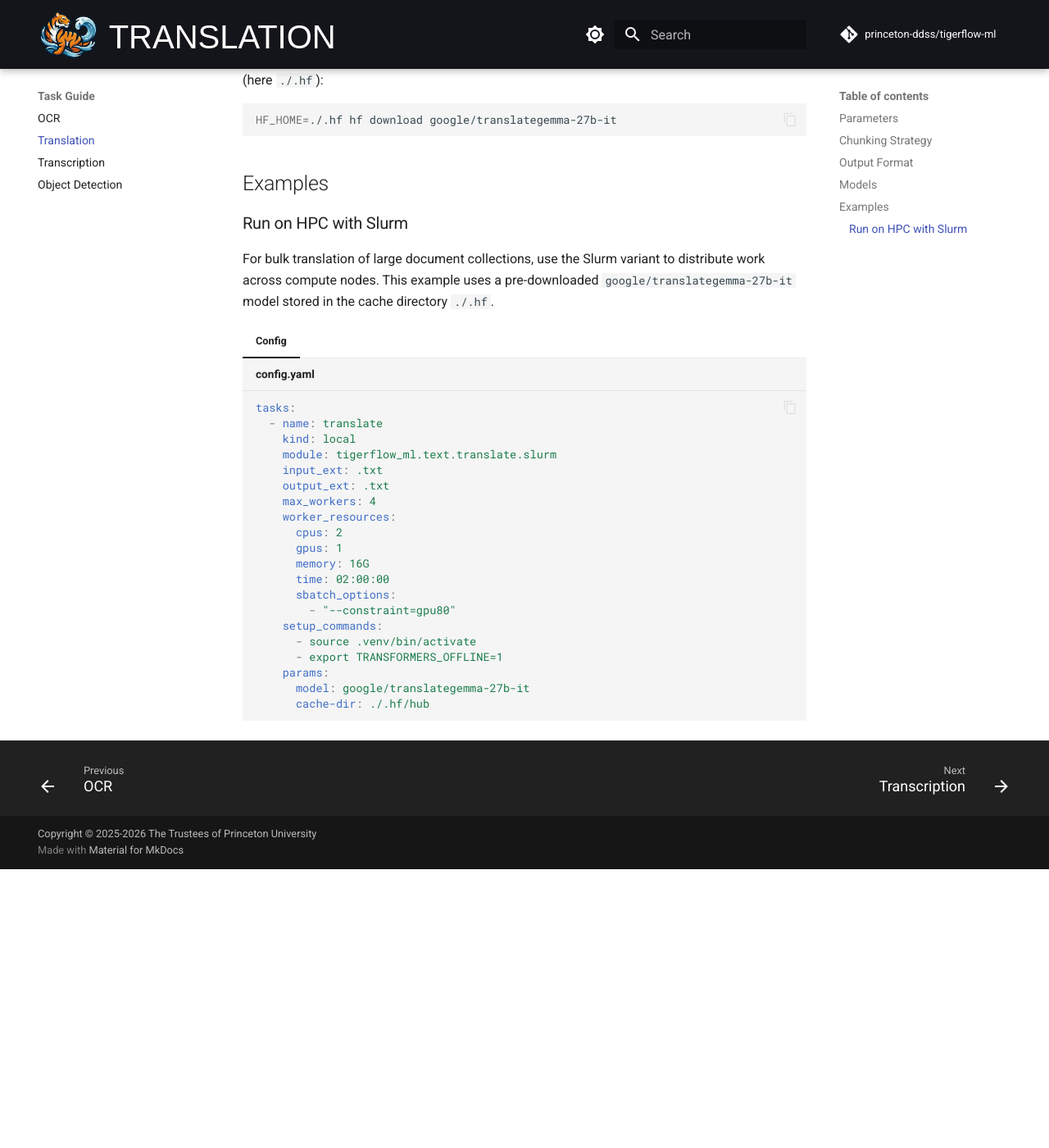
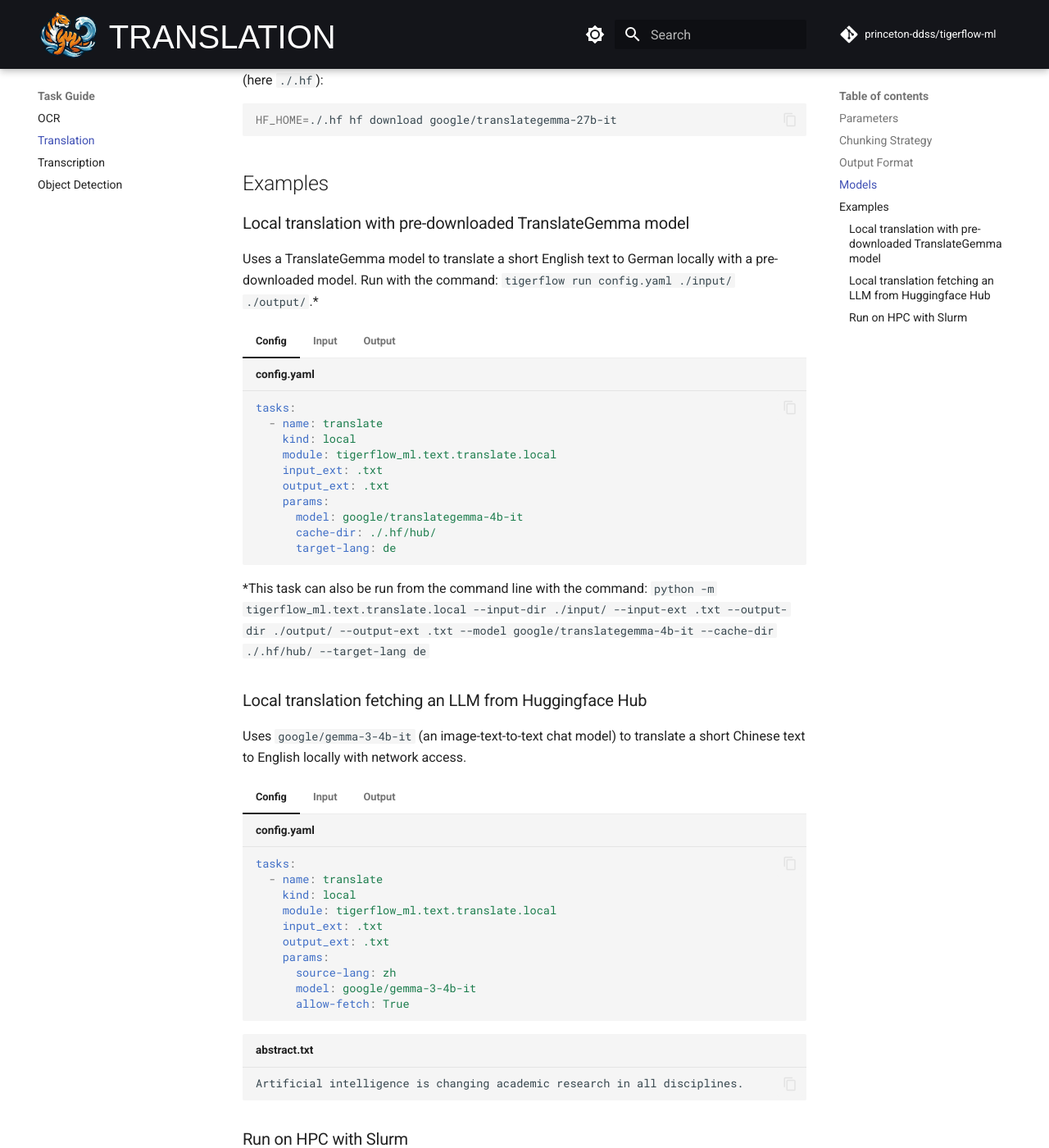
Before and after one commit to princeton-ddss/tigerflow-ml, an MkDocs documentation site: the page built from docs/mkdocs/tasks/translate.md, in a window 1280 px wide and 1400 px high, scrolled down 1705 px. Shown: the whole window at 82% size. Built offline with MkDocs 1.6.1 and Material for MkDocs 9.7.7, drawn with Linux system fonts in a browser that asks for light colours; some web fonts are replaced; comment, search, counter and statistics services are not loaded; the version menu is left out; before the commit the page ends 2765 px from its top, so only the background shows below that; some of the changed text lies outside the part shown.

Commit message:
docs: populate local task examples
ref #27

````diff
--- a/docs/mkdocs/tasks/translate.md
+++ b/docs/mkdocs/tasks/translate.md
@@ -10,7 +10,7 @@ Translate text documents using HuggingFace [TranslateGemma models](https://huggi
 | `--revision`        | `main`                   | Model revision (branch, tag, or commit hash)                                             |
 | `--cache-dir`       |                          | HuggingFace cache directory for model files                                              |
 | `--device`          | `auto`                   | Device to use (`cuda`, `cpu`, or `auto`)                                                 |
-| `--source-lang`     |                          | Source language code (e.g. `en`, `de`, `zh`) -- will attempt auto detection by default   |
+| `--source-lang`     |                          | Source language code (e.g. `en`, `de`, `zh`) -- will attempt auto detection by default (input text can't be short)  |
 | `--target-lang`     | `en`                     | Target language code (e.g. `de`, `en`, `fr`)                                             |
 | `--chunk-size`      |                          | Maximum number of tokens to be translated at a time -- will attempt auto detection with a fallback to 900 |
 | `--prompt-template` | *(see below)*            | Prompt template for text-generation models (uses `{source_lang}`, `{target_lang}`, and `{text}`).    |
@@ -43,16 +43,78 @@ HF_HOME=./.hf hf download google/translategemma-27b-it
 
 ## Examples
 
-<!--
-### Translate English to German
 
-Uses a TranslateGemma model to translate a short English text to German locally
+### Local translation with pre-downloaded TranslateGemma model
 
-### Translate Chinese to English
+Uses a TranslateGemma model to translate a short English text to German locally with a pre-downloaded model.
+Run with the command: `tigerflow run config.yaml ./input/ ./output/`.*
 
-Uses `...` (a chat model) to translate a short Chinese text to English locally.
+=== "Config"
 
--->
+    ```yaml title="config.yaml"
+    tasks:
+      - name: translate
+        kind: local
+        module: tigerflow_ml.text.translate.local
+        input_ext: .txt
+        output_ext: .txt
+        params:
+          model: google/translategemma-4b-it
+          cache-dir: ./.hf/hub/
+          target-lang: de
+    ```
+
+=== "Input"
+
+    ```text title="article.txt"
+    The quick brown fox jumps over the lazy dog. This sentence
+    contains every letter of the English alphabet. It has been
+    used as a typing exercise for over a century.
+    ```
+
+=== "Output"
+
+    ```text title="article.txt"
+    Der schnelle braune Fuchs springt über den faulen Hund.
+    Dieser Satz enthält alle Buchstaben des englischen Alphabets.
+    Er wird seit über einem Jahrhundert als Übung für das Tippen verwendet.
+    ```
+
+*This task can also be run from the command line with the command: `python -m tigerflow_ml.text.translate.local --input-dir ./input/ --input-ext .txt --output-dir ./output/ --output-ext .txt --model google/translategemma-4b-it --cache-dir ./.hf/hub/ --target-lang de`
+
+
+### Local translation fetching an LLM from Huggingface Hub
+
+Uses `google/gemma-3-4b-it` (an image-text-to-text chat model) to translate a short Chinese text to English locally with network access.
+
+=== "Config"
+
+    ```yaml title="config.yaml"
+    tasks:
+      - name: translate
+        kind: local
+        module: tigerflow_ml.text.translate.local
+        input_ext: .txt
+        output_ext: .txt
+        params:
+          source-lang: zh
+          model: google/gemma-3-4b-it
+          allow-fetch: True
+    ```
+
+=== "Input"
+
+    ```text title="abstract.txt"
+    人工智能正在改变所有学科的学术研究。
+    ```
+
+=== "Output"
+
+  ```text title="abstract.txt"
+  Artificial intelligence is changing academic research in all disciplines.
+  ```
+
+
 
 ### Run on HPC with Slurm
 
````
